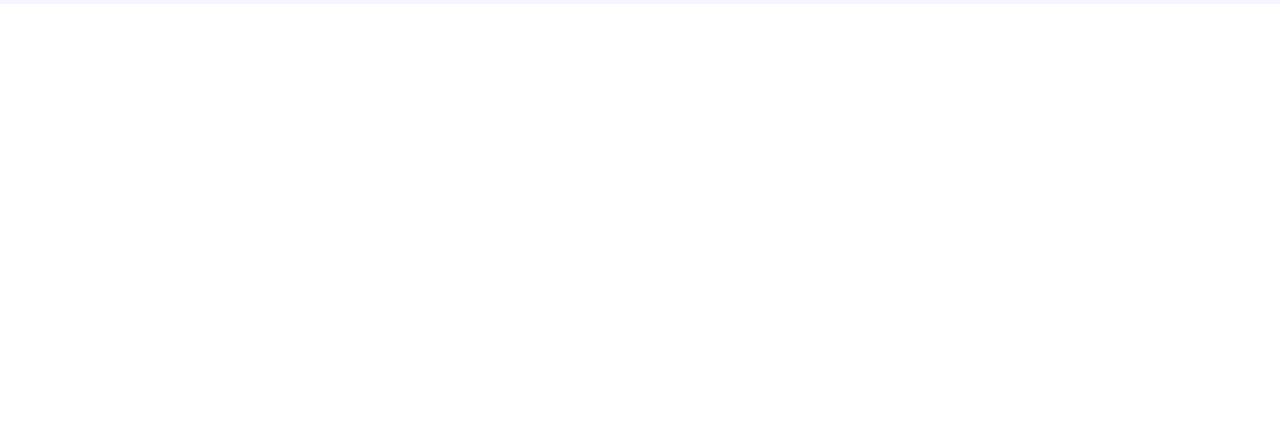
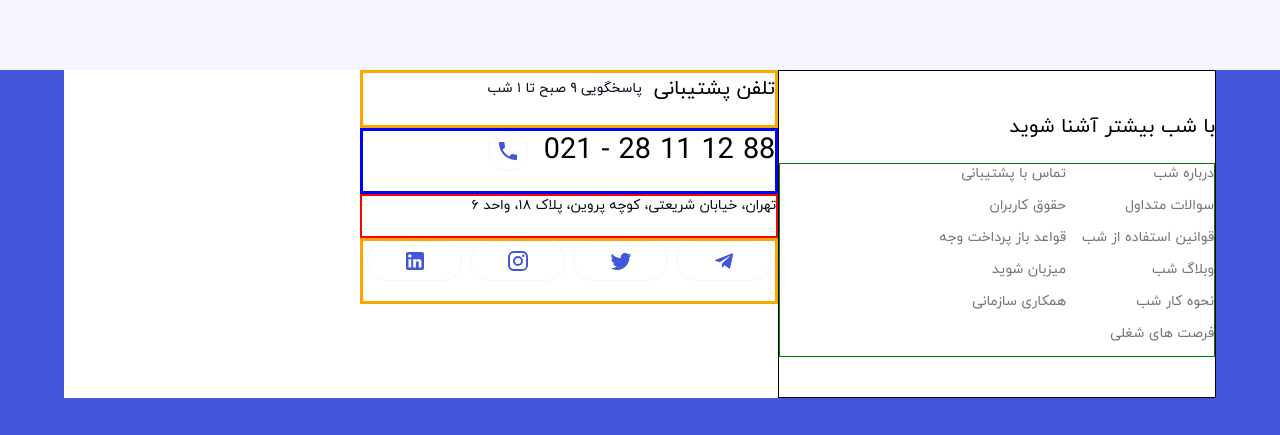
Before and after one commit to Masoudbkhti/Shab, a Next.js app: page / in a window 1280 px wide. Shown: the part 958-1393 px from the top of the page. Before the commit the page ends 962 px from the top, so only its background shows below. Built offline with nearby package versions, Linux system fonts and the light colour scheme.

Commit message:
edit section top residence

```diff
--- a/app/components/TopResidence.js
+++ b/app/components/TopResidence.js
@@ -70,9 +70,12 @@
           className="TopResidence-Container"
           sx={{
             margin: { xs: "0", sm: "0 5%" },
-
-            height: "404px",
+            // backgroundColor : "red",
+            height: { xs: "auto", md: "470px" },
             display: "flex",
+            with: "100%",
+            with: "100%",
+            padding: "45px 0",
             flexDirection: {
               xs: "column",
               md: "row",
@@ -87,9 +90,10 @@
               display: "flex",
               flexDirection: "column",
               backgroundColor: "#fff",
+
               width: { xs: "100%", md: "55%", lg: "44%" },
               height: "100%",
-              borderRadius: { xs: "0 16px", md: "16px" },
+              borderRadius: { xs: "0 0 16px 16px", md: "16px" },
               order: { xs: "2", md: "1" },
               marginTop: { xs: "-5px", md: "0" },
             }}
@@ -172,7 +176,7 @@
               backgroundColor: "#ffffff",
               width: { xs: "100%", md: "45%", lg: "56%" },
               height: { xs: "490px", md: "100%" },
-              borderRadius: { xs: "16px 0", md: "16px" },
+              borderRadius: { xs: "16px 16px 0 0", md: "16px" },
               order: { xs: "1", md: "2" },
               marginRight: { md: "12px" },
               padding: { xs: "30px  12px", md: "10px 20px" },
@@ -223,7 +227,7 @@
                       <Typography
                         variant="caption"
                         color="initial"
-                        sx={{ fontSize: { md: ".9rem" } }}
+                        sx={{ fontSize: { lg: ".9rem" } }}
                       >
                         {detail.subtitle}
                       </Typography>
@@ -232,7 +236,7 @@
                   <Typography
                     variant="caption"
                     color="initial"
-                    sx={{ fontSize: { md: ".9rem" } }}
+                    sx={{ fontSize: { lg: ".9rem" } }}
                   >
                     {detail.caption}
                   </Typography>
--- /dev/null
+++ b/app/components/footerComponent/Footer.js
@@ -0,0 +1,146 @@
+import { Box, Typography } from "@mui/material";
+import Link from "next/link";
+import PhoneIcon from "@mui/icons-material/Phone";
+import SocialMediaIcons from "./SocialMediaIcons";
+  const IntroductionLinks = [
+    { link: " درباره شب", id: 1 },
+    { link: "تماس با پشتیبانی", id: 2 },
+    { link: "سوالات متداول", id: 3 },
+    { link: "حقوق کاربران", id: 4 },
+    { link: "قوانین استفاده از شب", id: 5 },
+    { link: "قواعد باز پرداخت وجه", id: 6 },
+    { link: "وبلاگ شب", id: 7 },
+    { link: "میزبان شوید", id: 8 },
+    { link: "نحوه کار شب", id: 9 },
+    { link: "همکاری سازمانی", id: 10 },
+    { link: "فرصت های شغلی", id: 11 },
+  ];
+
+export default function Footer() {
+
+  return (
+    <Box
+      backgroundColor="info.main"
+      sx={{ with: "100%", paddingBottom: "40px" }}
+    >
+      <Box
+        backgroundColor="white"
+        sx={{
+          margin: { xs: "0", sm: "0 5%" },
+          //   height: "",
+          display: "flex",
+          flexDirection: {
+            xs: "column",
+            lg: "row",
+          },
+        }}
+      >
+        <Box
+          className="Introduction"
+          border={1}
+          sx={{
+            width: { xs: "100%", lg: "38%" },
+            height: "100%",
+            padding: "40px 0",
+          }}
+        >
+          <Typography
+            variant="h6"
+            color="initial"
+            sx={{ marginBottom: "20px" }}
+          >
+            با شب بیشتر آشنا شوید
+          </Typography>
+          <Box
+            className="Introduction-Links"
+            sx={{
+              maxWidth: "542px",
+              display: "flex",
+              border: "1px solid green",
+              flexDirection: "row",
+              flexWrap: "wrap",
+            }}
+          >
+            {IntroductionLinks.map((links) => (
+              <Typography
+                key={links.id}
+                variant="body2"
+                color="secondary.light"
+                sx={{
+                  width: { xs: "180px", lg: "148px" },
+                  paddingBottom: "12px",
+                  //   border: "1px solid red",
+                }}
+              >
+                <Link href="/">{links.link}</Link>
+              </Typography>
+            ))}
+          </Box>
+        </Box>
+        <Box className="socialMedia">
+          <Box
+            sx={{
+              display: "flex",
+              alignItems: "center",
+              paddingBottom: "20px",
+              border: "3px solid orange",
+            }}
+          >
+            <Typography
+              variant="h6"
+              color="initial"
+              sx={{ marginLeft: "12px" }}
+            >
+              تلفن پشتیبانی{" "}
+            </Typography>
+            <Typography variant="body2" color="secondary">
+              پاسخگویی ۹ صبح تا ۱ شب
+            </Typography>
+          </Box>
+          <Box
+            sx={{
+              display: "flex",
+              alignItems: "center",
+              paddingBottom: "20px",
+              border: "3px solid blue",
+            }}
+          >
+            <Typography
+              variant="h5"
+              color="initial"
+              sx={{
+                marginLeft: "16px",
+                fontSize: "1.8rem",
+              }}
+            >
+              88 12 11 28 - 021
+            </Typography>
+            <Box
+              sx={{
+                border: "1px solid #f4f5ff",
+                borderRadius: "50%",
+                width: "40px",
+                height: "40px",
+                display: "flex",
+                justifyContent: "center",
+                alignItems: "center",
+              }}
+            >
+              <PhoneIcon color="info" />
+            </Box>
+          </Box>
+          <Box>
+            <Typography
+              variant="body2"
+              color="secondary"
+              sx={{ paddingBottom: "20px", border: "2px solid red" }}
+            >
+              تهران، خیابان شریعتی، کوچه پروین، پلاک ۱۸، واحد ۶
+            </Typography>
+          </Box>
+          <SocialMediaIcons/>
+        </Box>
+      </Box>
+    </Box>
+  );
+}
--- /dev/null
+++ b/app/components/footerComponent/SocialMediaIcons.js
@@ -0,0 +1,44 @@
+"use client"
+import React from "react";
+import TelegramIcon from "@mui/icons-material/Telegram";
+import TwitterIcon from "@mui/icons-material/Twitter";
+import InstagramIcon from "@mui/icons-material/Instagram";
+import LinkedInIcon from "@mui/icons-material/LinkedIn";
+import { Box } from "@mui/material";
+const socialMediaIcon = [
+  { id: 1, icon: <TelegramIcon color="info" /> },
+  { id: 2, icon: <TwitterIcon  color="info" /> },
+  { id: 3, icon: <InstagramIcon  color="info" /> },
+  { id: 1, icon: <LinkedInIcon  color="info" /> },
+];
+export default function SocialMediaIcons() {
+  return (
+    <Box
+      sx={{
+        display: "flex",
+        alignItems: "center",
+
+        paddingBottom: "20px",
+        border: "3px solid orange",
+      }}
+    >
+      {socialMediaIcon.map((icons) => (
+        <Box
+          key={icons.key}
+          sx={{
+            border: "1px solid #f4f5ff",
+            width: { xs: "18%" , sm:"95px"},
+            margin: "0 4px",
+            height: "40px",
+            borderRadius: "25px",
+            display: "flex",
+            justifyContent: "center",
+            alignItems: "center",
+          }}
+        >
+          {icons.icon}
+        </Box>
+      ))}
+    </Box>
+  );
+}
--- a/app/page.js
+++ b/app/page.js
@@ -4,6 +4,7 @@
 import Navbar from "./components/headerComponent/Navbar";
 import { getLocalData } from "@/json/lib/localdata";
 import TopResidence from "./components/TopResidence";
+import Footer from "./components/footerComponent/Footer";
 export default async function Home() {
   const data = await getLocalData()
   return (
@@ -17,6 +18,7 @@
       </Typography>
       <TopResidence data={data} />
       <Navbar />
+      <Footer/>
     </>
   );
 }
```
